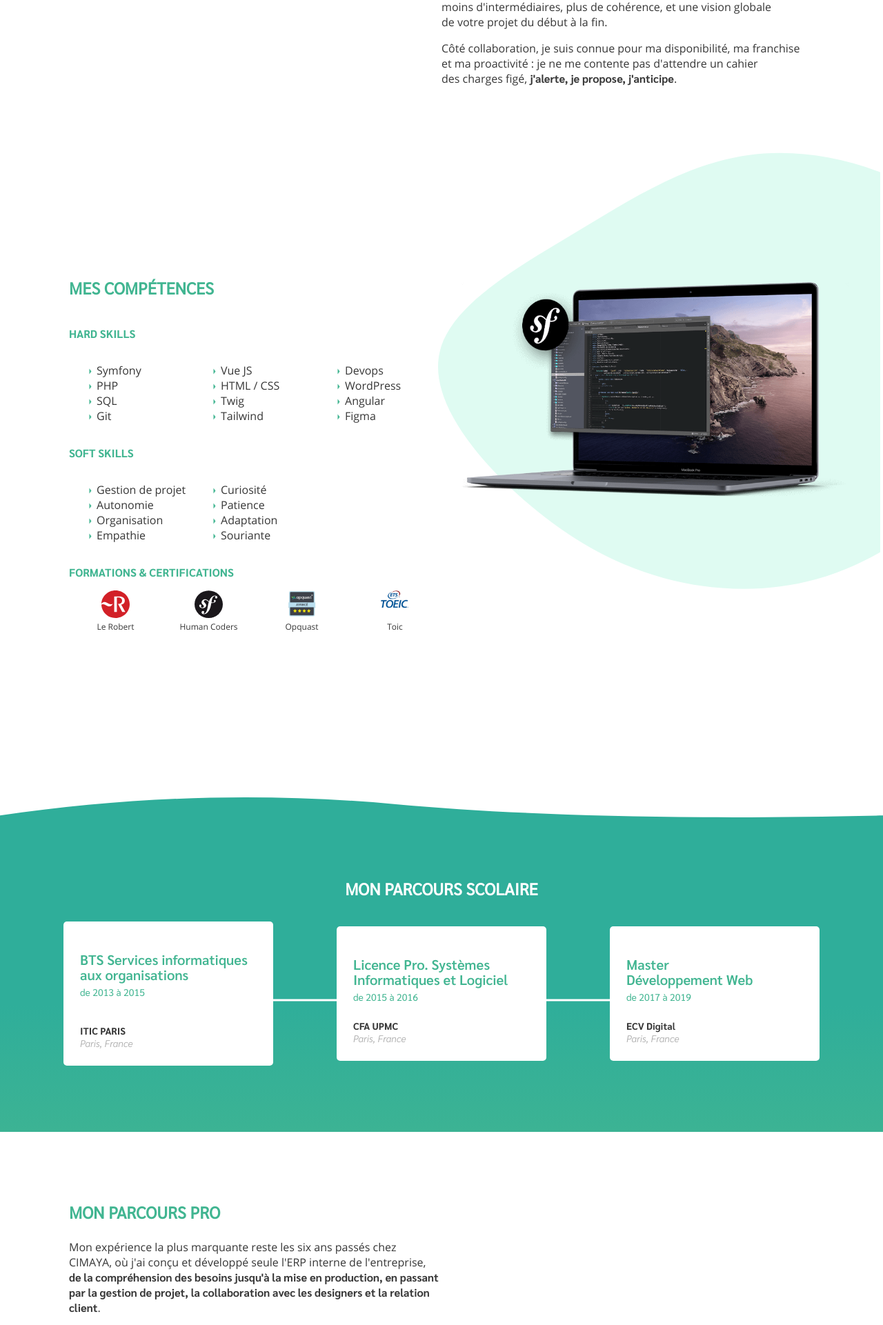
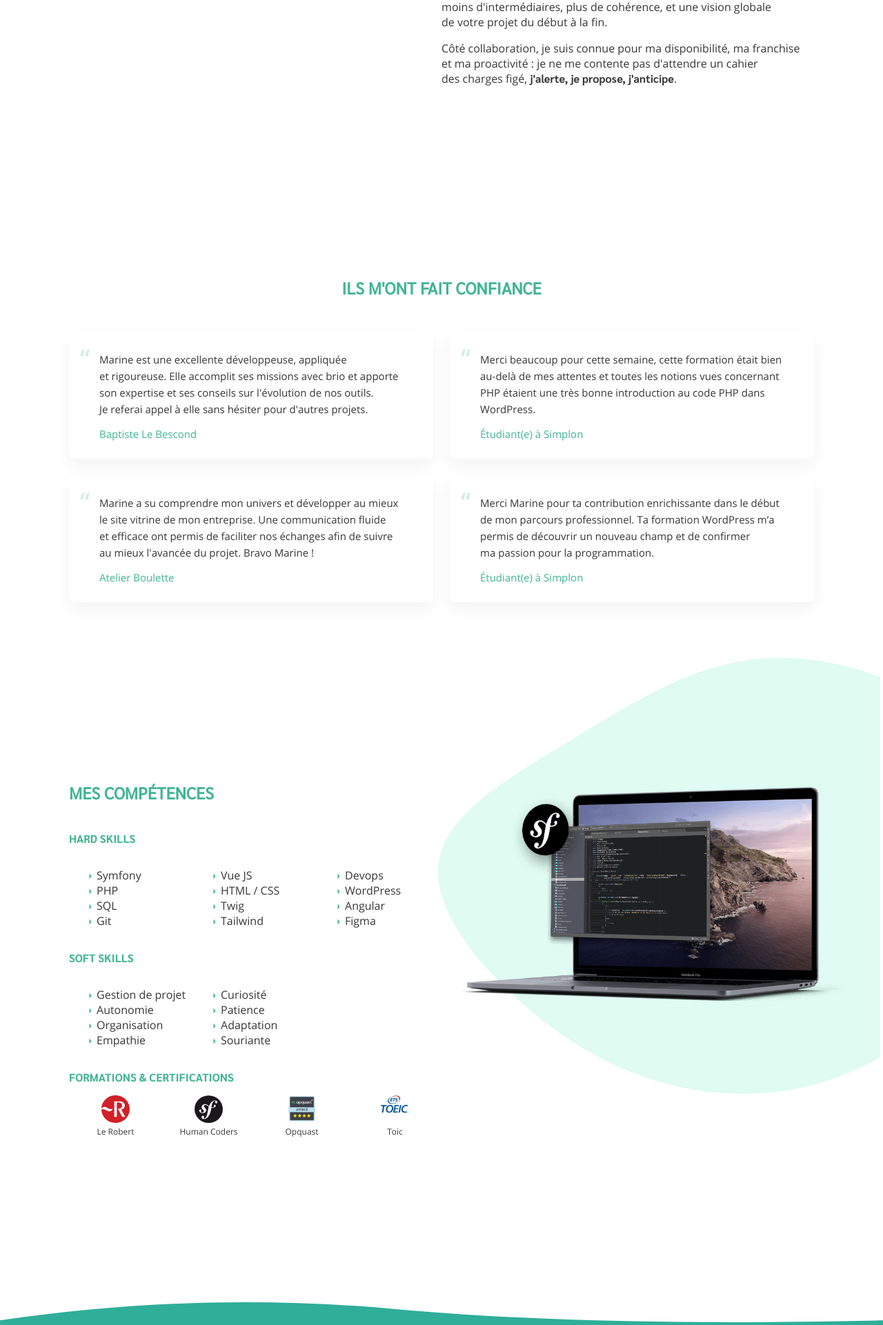
Before and after one commit to marinesl/mon-site, a Symfony app: template templates/dev/resume.html.twig in a window 1280 px wide. Shown: the part 1213-3134 px from the top of the page at 69% size. Run offline with Twig, Linux system fonts and the light colour scheme; the template is opened without the code that fills it, so the values that code supplies are empty; form fields are guessed from the names that the template uses; some libraries are stand-ins or nearby versions.

Commit message:
ml-5: add commentaires section

```diff
--- a/public/css/resume.css
+++ b/public/css/resume.css
@@ -142,6 +142,77 @@
         right: 24rem;
     }
 }
+
+
+
+
+/*******************************
+ * COMMENTAIRES
+ *******************************/
+
+#comments h2 {
+    display: flex;
+    justify-content: center;
+    margin-bottom: 3rem;
+}
+
+/* Container */
+#comments > div {
+    /*max-width: 60vw;*/
+    margin: 0 auto;
+}
+
+/* List layout reset */
+#comments ul {
+    list-style: none;
+    margin: 0;
+    padding: 0;
+    display: grid;
+    gap: 1.5rem;
+}
+
+/* Card style for each comment */
+#comments li {
+    position: relative;
+    background-color: #fff;
+    border-radius: 8px;
+    padding: 1.75rem 2rem 1.5rem 2.75rem;
+    box-shadow: 0 10px 25px rgba(0, 0, 0, 0.05);
+    line-height: 1.6;
+    font-size: 15px;
+}
+
+/* Opening quote icon (simple) */
+#comments li::before {
+    content: "“";
+    position: absolute;
+    left: 1rem;
+    top: 1.2rem;
+    font-size: 40px;
+    line-height: 1;
+    color: #41B591;
+    opacity: 0.25;
+}
+
+/* Comment text */
+#comments li > span.comment-text {
+    display: block;
+    margin-bottom: 0.75rem;
+}
+
+/* Author line */
+#comments li > span.comment-author {
+    display: block;
+    color: #41B591;
+}
+
+/* Responsive */
+@media (min-width: 768px) {
+    #comments ul {
+        grid-template-columns: repeat(2, minmax(0, 1fr));
+    }
+}
+
 
 
 
--- a/templates/dev/resume.html.twig
+++ b/templates/dev/resume.html.twig
@@ -47,6 +47,36 @@
             <p>Mon périmètre technique couvre l'ensemble du&nbsp;projet&nbsp;: <span class="bold">développement back-end Symfony, intégration front-end HTML/CSS/JS, exposition d'APIs avec API Platform, et&nbsp;mise en&nbsp;production</span>. Concrètement, ça veut dire moins d'intermédiaires, plus de&nbsp;cohérence, et&nbsp;une&nbsp;vision globale de&nbsp;votre projet du&nbsp;début à&nbsp;la&nbsp;fin.</p>
             <p>Côté collaboration, je suis connue pour ma&nbsp;disponibilité, ma&nbsp;franchise et&nbsp;ma&nbsp;proactivité&nbsp;: je&nbsp;ne&nbsp;me&nbsp;contente pas d'attendre un&nbsp;cahier des&nbsp;charges figé, <span class="bold">j'alerte, je&nbsp;propose, j'anticipe</span>.</p>
         </div>
+    </div>
+
+    <div class="spacer"></div>
+
+    {# Commentaires #}
+    <div class="row" id="comments">
+
+        <h2>Ils m'ont fait confiance</h2>
+
+        <div>
+            <ul>
+                <li>
+                    <span class="comment-text">Marine est une&nbsp;excellente développeuse, appliquée et&nbsp;rigoureuse. Elle&nbsp;accomplit ses&nbsp;missions avec brio et&nbsp;apporte son&nbsp;expertise et&nbsp;ses&nbsp;conseils sur l'évolution de&nbsp;nos&nbsp;outils. Je&nbsp;referai appel à&nbsp;elle sans hésiter pour d'autres projets.</span>
+                    <span class="comment-author">Baptiste Le Bescond</span>
+                </li>
+                <li>
+                    <span class="comment-text">Merci beaucoup pour cette&nbsp;semaine, cette&nbsp;formation était bien au-delà de&nbsp;mes&nbsp;attentes et&nbsp;toutes les&nbsp;notions vues concernant PHP étaient une&nbsp;très bonne introduction au&nbsp;code PHP dans WordPress.</span>
+                    <span class="comment-author">Étudiant(e) à Simplon</span>
+                </li>
+                <li>
+                    <span class="comment-text">Marine a su comprendre mon&nbsp;univers et&nbsp;développer au&nbsp;mieux le&nbsp;site vitrine de&nbsp;mon&nbsp;entreprise. Une&nbsp;communication fluide et&nbsp;efficace ont permis de&nbsp;faciliter nos&nbsp;échanges afin de&nbsp;suivre au&nbsp;mieux l'avancée du&nbsp;projet. Bravo Marine&nbsp;!</span>
+                    <span class="comment-author">Atelier Boulette</span>
+                </li>
+                <li>
+                    <span class="comment-text">Merci Marine pour ta&nbsp;contribution enrichissante dans le&nbsp;début de&nbsp;mon&nbsp;parcours professionnel. Ta&nbsp;formation WordPress m’a permis de&nbsp;découvrir un&nbsp;nouveau champ et&nbsp;de&nbsp;confirmer ma&nbsp;passion pour la&nbsp;programmation.</span>
+                    <span class="comment-author">Étudiant(e) à Simplon</span>
+                </li>
+            </ul>
+        </div>
+
     </div>
 
     <div class="spacer"></div>
```
